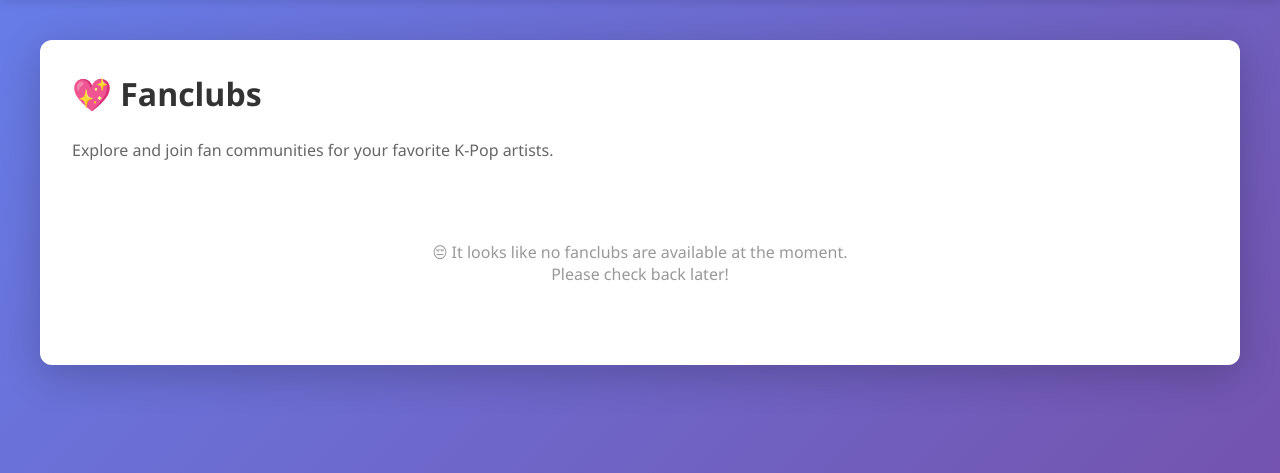
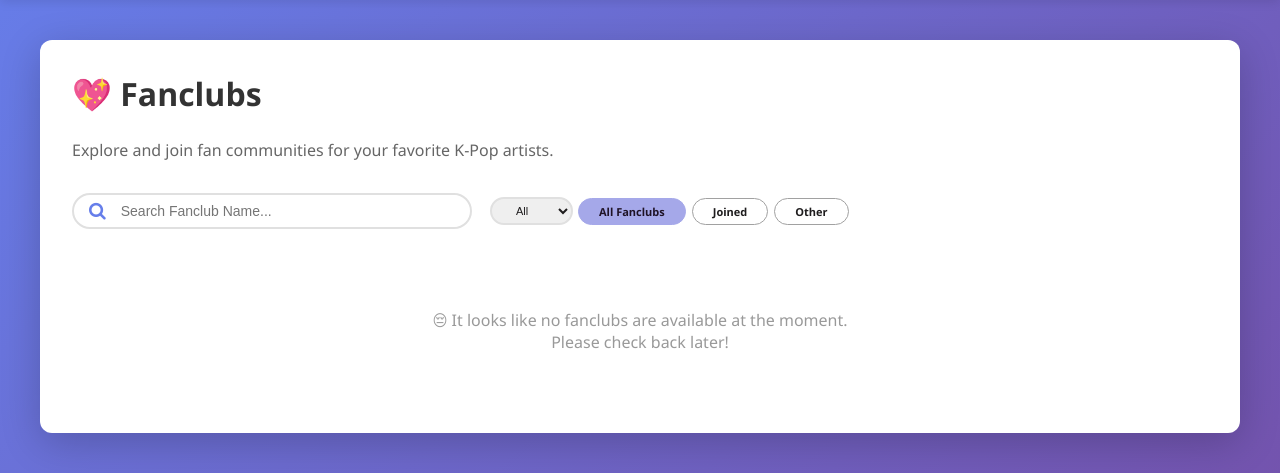
Before and after one commit to jiancpp/ccinfom-db-application, a Flask app: page /fanclubs in a window 1280 px wide. Shown: the part 72-545 px from the top of the page. Run offline with Flask 3, Linux system fonts and the light colour scheme; data that the repository does not hold is empty; parts of the project's set-up code (start-up, migrations or seed data) failed here and were passed over.

Commit message:
added fanclub filtering

```diff
--- a/app/routes.py
+++ b/app/routes.py
@@ -136,7 +136,7 @@ def merchandise():
     return render_template('merchandise.html')
 
 
-@main_routes.route('/fanclubs')
+@main_routes.route('/fanclubs', methods=['GET'])
 def fanclubs():
     current_filter = request.args.get('filter', 'all')
     current_search = request.args.get('fanclub-name', '').strip()
@@ -169,6 +169,7 @@ def fanclubs():
         joined_fanclub_ids_tuples = db.session.query(Fanclub_Membership.Fanclub_ID).filter(
             Fanclub_Membership.Fan_ID == current_fan_id
         ).all()
+
         joined_fanclub_ids = {fanclub_id for (fanclub_id,) in joined_fanclub_ids_tuples}
 
         if current_filter == 'joined':
--- a/app/templates/fanclubs.html
+++ b/app/templates/fanclubs.html
@@ -120,6 +120,17 @@
         background-color: #a5a8e9;
         color: #1f1327;
     }
+
+    .filter-group select {
+        display: block;
+        padding: 5px 20px;
+        margin: 0 3px;
+        border-radius: 50px;
+        max-height: 3rem;
+        font-size: 11px;
+        color: #1f1d1e;
+        transition: 0.3s;
+    }
     /* --- END FILTER STYLES --- */
 
     .search-filter-container {
@@ -164,6 +175,43 @@
     <p style="color: #666;">Explore and join fan communities for your favorite K-Pop artists.</p>
 </header>
 
+<form action="{{ url_for('main_routes.fanclubs') }}" method="GET" id="fanclub-filter-form" class="search-filter-container">
+    <div class="search-input-group">
+        <button type="submit">
+            <i class="fa fa-search"></i>
+        </button>
+        <input type="text" id="fanclub-name" name="fanclub-name"
+               placeholder="Search Fanclub Name..."
+               value="{{ current_search | default('') }}">
+    </div>
+
+    <div class="filter-group"
+        style="display: flex; flex-direction: row; align-items: center;">
+        <span style="margin-right: 5px">
+            <select name="artist" id="artist-select" onchange="this.form.submit()">
+                <option value="all" {% if current_artist == 'all' %}selected{% endif %}>All</option>
+                {% for artist in artist_names %}
+                    <option value="{{ artist }}" {% if current_artist == artist %}selected{% endif %}>{{ artist }}</option>
+                {% endfor %}
+            </select>
+        </span>
+
+        {% set filter_val = current_filter | default('all') %}
+
+        <input type="radio" id="all-fanclubs" name="filter" value="all"
+            {% if filter_val == 'all' %} checked {% endif %}>
+        <label for="all-fanclubs">All Fanclubs</label>
+
+        <input type="radio" id="joined-fanclubs" name="filter" value="joined"
+            {% if filter_val == 'joined' %} checked {% endif %}>
+        <label for="joined-fanclubs">Joined</label>
+
+        <input type="radio" id="other-fanclubs" name="filter" value="not-joined"
+            {% if filter_val == 'not-joined' %} checked {% endif %}>
+        <label for="other-fanclubs">Other</label>
+    </div>
+</form>
+
 {% if fanclubs %}
     <ul class="grid">
         {% for fanclub in fanclubs %}
@@ -179,7 +227,7 @@
 
                 <div class="button-group">
 
-                    {% if fanclub.is_joined %}
+                    {% if fanclub.is_member %}
                         <form method="POST" action="{{ url_for('main_routes.leave_fanclub', fanclub_id=fanclub.fanclub_id) }}" class="btn-group-form">
                             <button type="submit"
                                     class="btn btn-leave">
@@ -207,3 +255,20 @@
     </div>
 {% endif %}
 {% endblock %}
+
+{% block scripts %}
+<script>
+    document.addEventListener('DOMContentLoaded', function() {
+        const form = document.getElementById('fanclub-filter-form');
+        const radioInputs = document.querySelectorAll('.filter-group input[type="radio"]');
+
+        radioInputs.forEach(input => {
+            input.addEventListener('change', function() {
+                form.submit();
+            });
+        });
+
+        form.addEventListener('submit', function(event) { });
+    });
+</script>
+{% endblock %}
```
